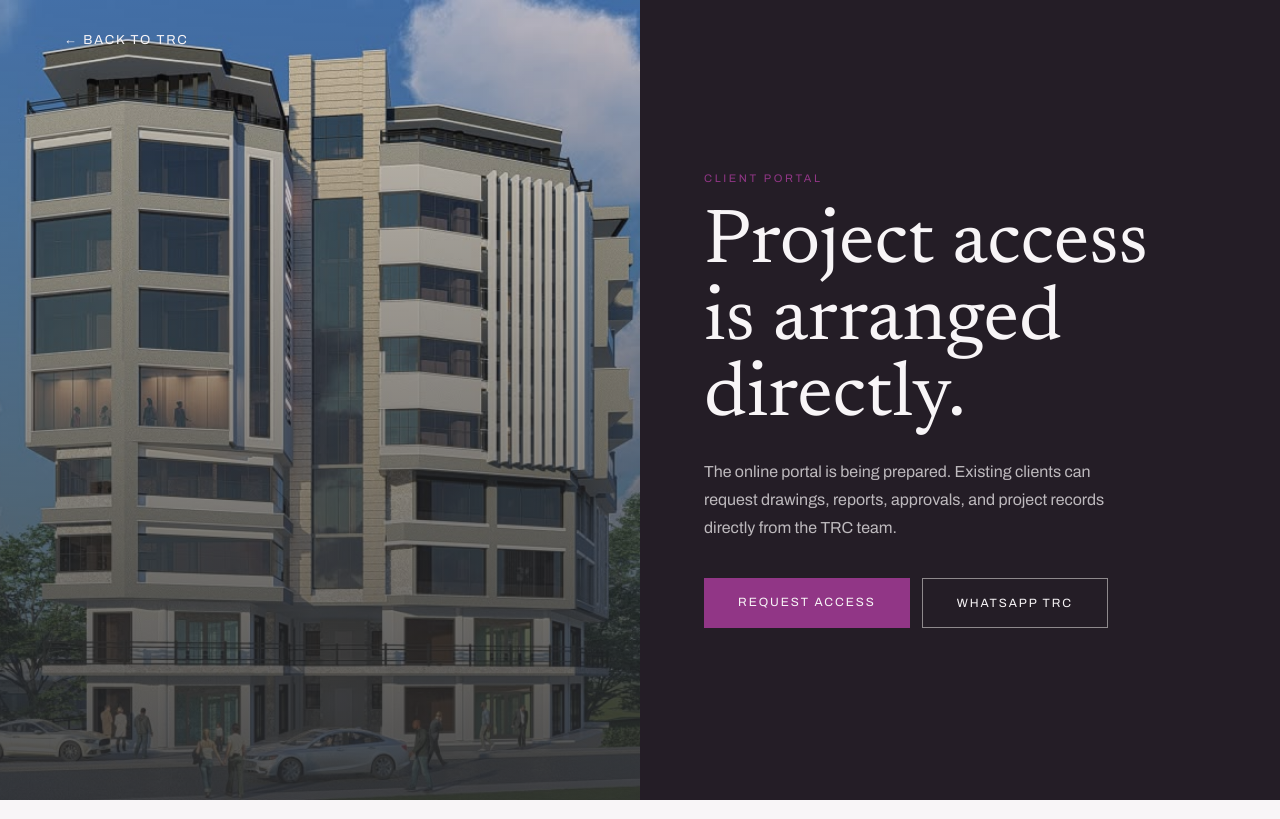
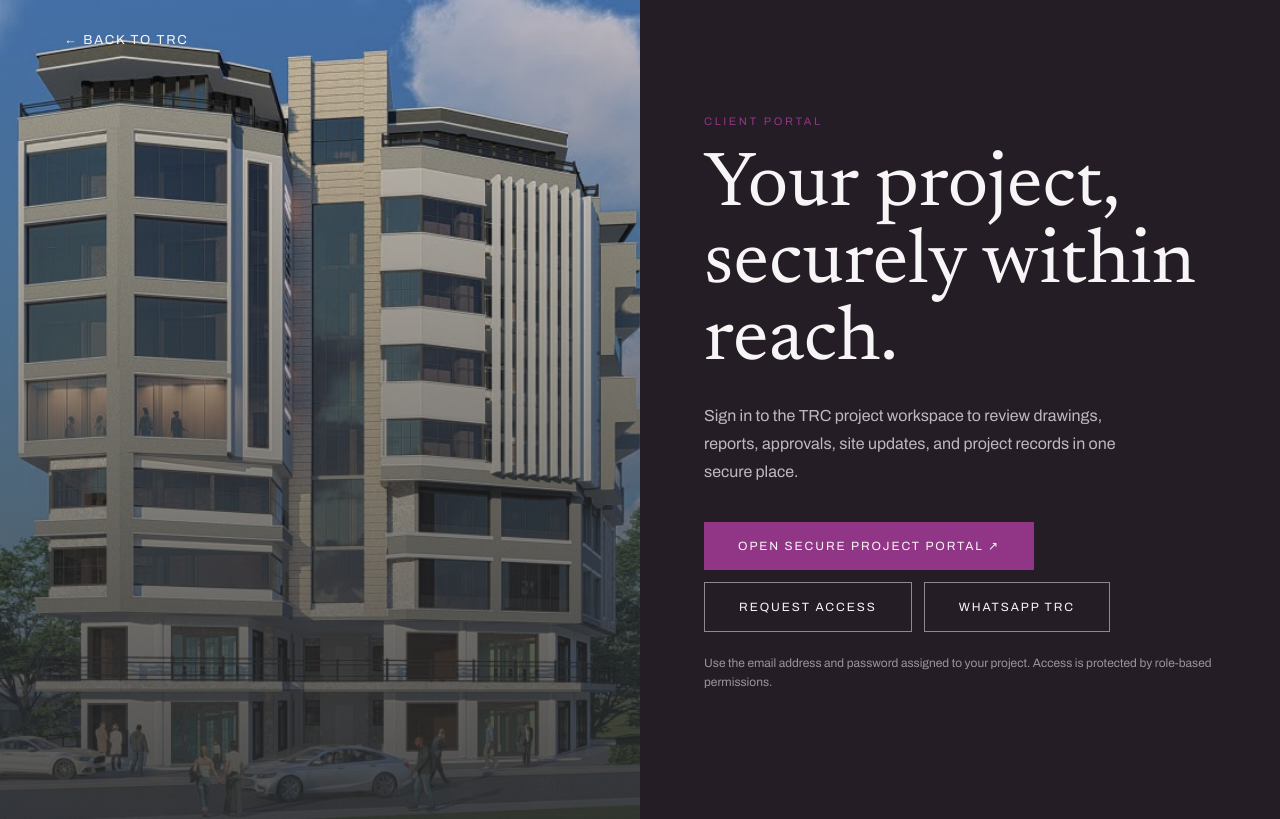
Before and after one commit to Malubya/Website-TRC, a Next.js app: page /login in a window 1280 px wide. Built offline with nearby package versions, Linux system fonts and the light colour scheme; no server answers.

Commit message:
Connect website login page to secure project portal

```diff
--- a/app/login/page.tsx
+++ b/app/login/page.tsx
@@ -1,4 +1,6 @@
 import Link from "next/link";
+
+const portalUrl = process.env.NEXT_PUBLIC_PORTAL_URL ?? "https://trc-system.trccontractors.workers.dev";
 
 export default function PortalPage() {
   return (
@@ -11,12 +13,14 @@ export default function PortalPage() {
       </div>
       <section style={{ display: "grid", alignContent: "center", padding: "clamp(64px,9vw,128px) var(--gutter)" }}>
         <div style={{ fontSize: 11, letterSpacing: ".24em", textTransform: "uppercase", color: "var(--color-aged-bronze)" }}>Client Portal</div>
-        <h1 style={{ fontFamily: "var(--font-display)", fontWeight: 200, fontSize: "clamp(2.8rem,6vw,5.4rem)", lineHeight: 1, margin: "22px 0" }}>Project access is arranged directly.</h1>
-        <p style={{ maxWidth: "46ch", lineHeight: 1.75, opacity: .72, margin: 0 }}>The online portal is being prepared. Existing clients can request drawings, reports, approvals, and project records directly from the TRC team.</p>
+        <h1 style={{ fontFamily: "var(--font-display)", fontWeight: 200, fontSize: "clamp(2.8rem,6vw,5.4rem)", lineHeight: 1, margin: "22px 0" }}>Your project, securely within reach.</h1>
+        <p style={{ maxWidth: "46ch", lineHeight: 1.75, opacity: .72, margin: 0 }}>Sign in to the TRC project workspace to review drawings, reports, approvals, site updates, and project records in one secure place.</p>
         <div style={{ display: "flex", flexWrap: "wrap", gap: 12, marginTop: 36 }}>
-          <a className="hero-cta-primary" href="mailto:info@trccontractors.com?subject=Client%20portal%20access">Request access</a>
+          <a className="hero-cta-primary" href={portalUrl}>Open secure project portal ↗</a>
+          <a className="hero-cta-ghost" href="mailto:info@trccontractors.com?subject=Client%20portal%20access">Request access</a>
           <a className="hero-cta-ghost" href="https://wa.me/256784853259?text=Hello%20TRC%2C%20I%20need%20help%20accessing%20my%20project%20records.">WhatsApp TRC</a>
         </div>
+        <p style={{ marginTop: 22, fontSize: 12, lineHeight: 1.6, opacity: .55 }}>Use the email address and password assigned to your project. Access is protected by role-based permissions.</p>
       </section>
     </main>
   );
```
Also changed, not shown: 1 other file (tests, documents, lock files or other folders).
